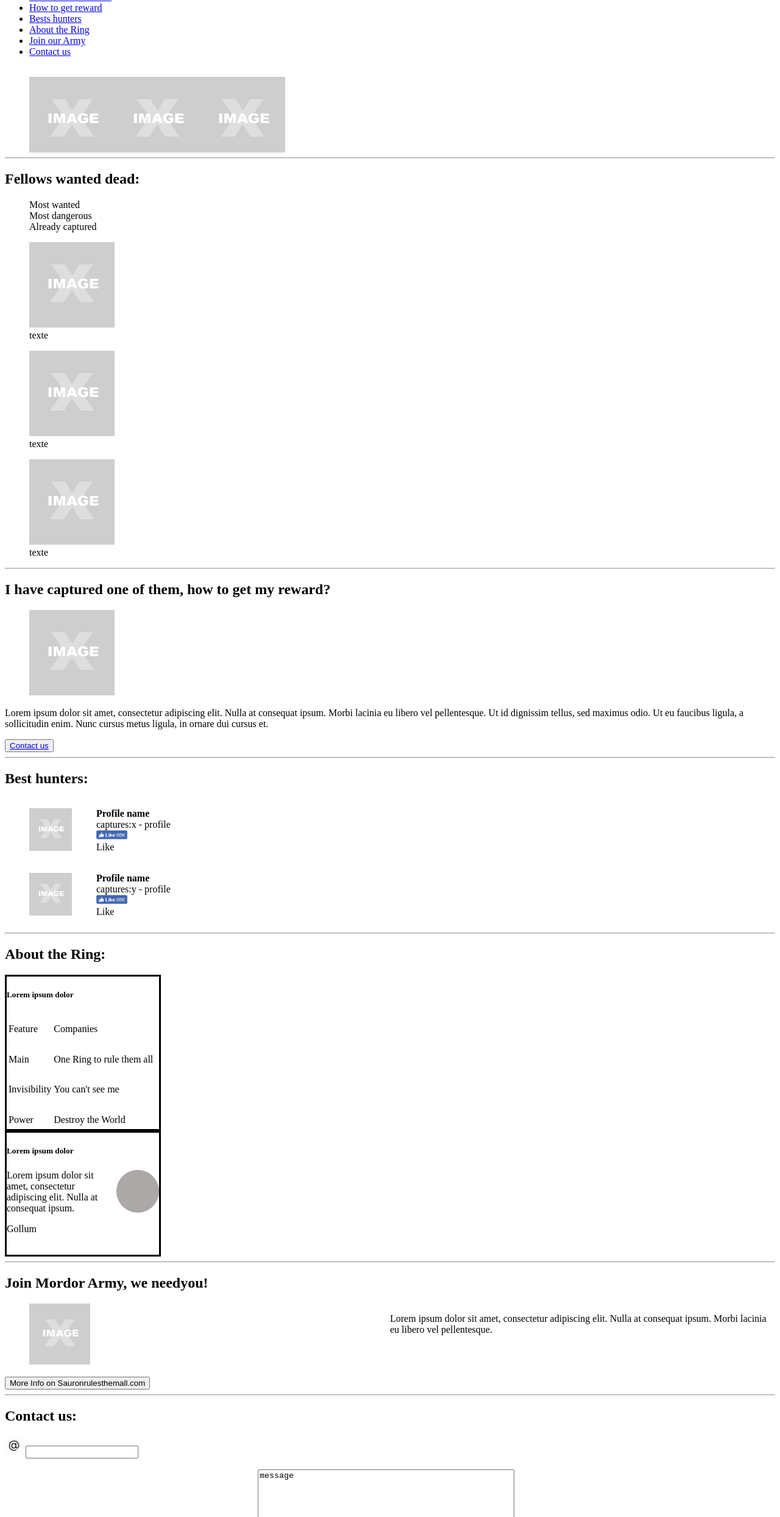
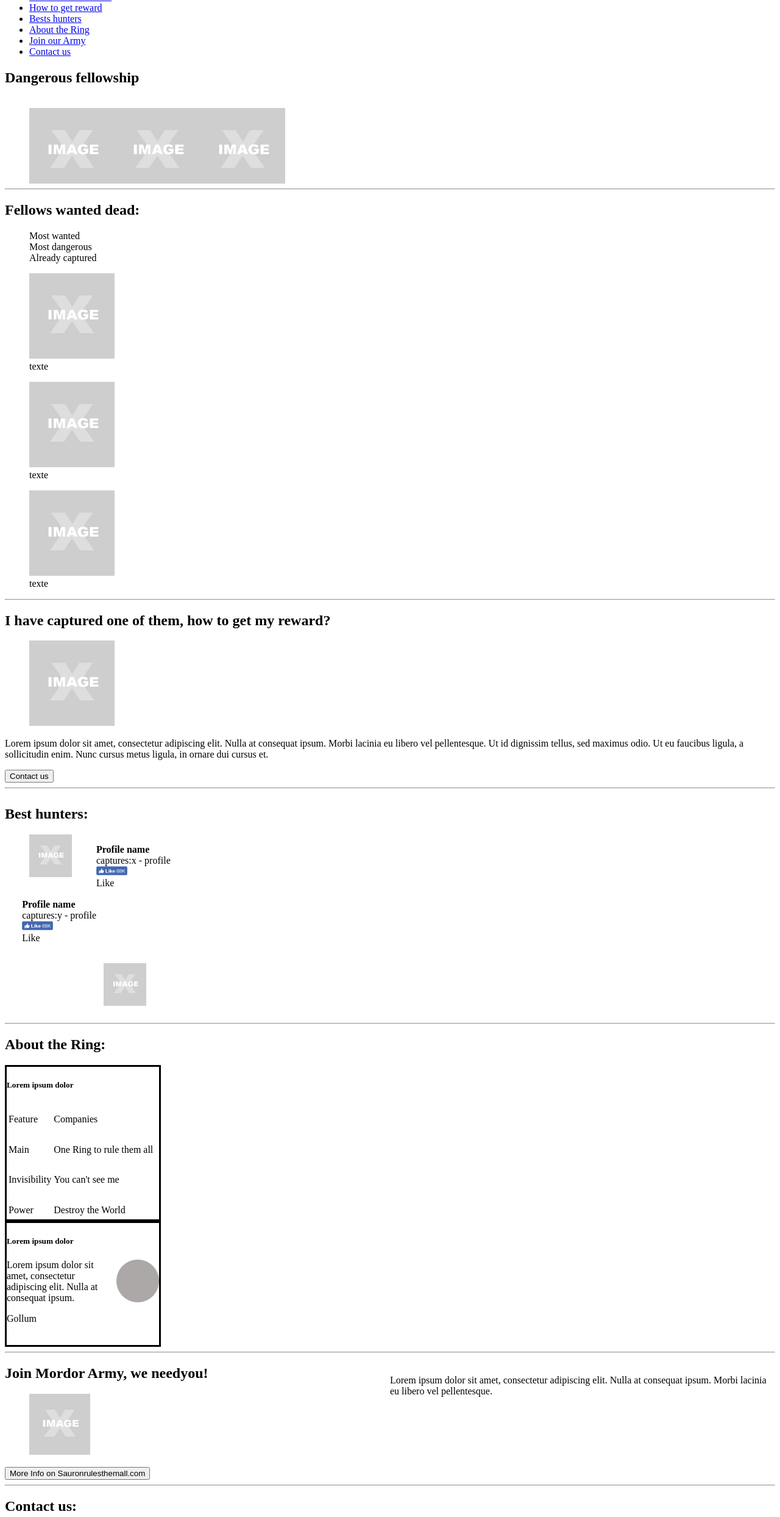
Before and after one commit to amaurylebouteux/amaury, a plain HTML site: page findtheprecious.html in a window 1280 px wide. Shown: the part 70-2557 px from the top of the page at 61% size. Drawn offline with Linux system fonts and the light colour scheme.

Commit message:
Update findtheprecious.html

```diff
--- a/findtheprecious.html
+++ b/findtheprecious.html
@@ -1,10 +1,10 @@
 <!DOCTYPE html>
 <!--Je me suis juste autorisé le minimum pour que ce soit lisible... -->
-<html>
+<html lang="en">
   <head>
     <meta charset="utf-8"/>
     <title>FindthePrecious.com</title>
-    <meta name="viewport" content="width=device-width, user-scalable=no">
+    <meta name="viewport" content="width=device-width">
   </head>
   <body>
     <header>
@@ -22,10 +22,10 @@
       	<li><a href="#contactUs">Contact us</a></li></ul>
       </nav>
     </header>
-    <section id="dangerousFellowship">
+	  <section id="dangerousFellowship"><h2>Dangerous fellowship</h2>
     	<article style="height:140px;width:100%;position: relative;overflow:auto;">
     		<div style="width: 150%;position:absolute;margin-left: 0;margin-bottom: 0;">
-    			<figure><img src="img/placeholder.jpg" style="height:140px; width:140px;">
+    			<figure><img src="img/placeholder.jpg" alt="Only Sauron can see it!" style="height:140px; width:140px;">
     				<img src="img/placeholder.jpg" alt="Only Sauron can see it!" style="height:140px;width:140px;float:left">
     				<img src="img/placeholder.jpg" alt="Only Sauron can see it!" style="height:140px;width:140px;float:left">
     			</figure>
@@ -34,6 +34,7 @@
     </section>
     <hr>
     <section id="wantedDead">
+    	<article>
     		<h2>Fellows wanted dead:</h2>
     		<nav>
     			<ul style="list-style: none">
@@ -42,7 +43,7 @@
     				<li>Already captured</li>
     			</ul>
     		</nav>
-    		<article>
+
 		<figure>
 			<img src="img/placeholder.jpg" alt="Only Sauron can see it!" style="height:140px; width:140px;">
 			<figcaption>texte</figcaption>
@@ -71,14 +72,15 @@
     	</figure>
     		<p>Lorem ipsum dolor sit amet, consectetur adipiscing elit. Nulla at consequat ipsum. Morbi lacinia eu libero vel pellentesque. Ut id dignissim tellus, sed maximus odio. Ut eu faucibus ligula, a sollicitudin enim. Nunc cursus metus ligula, in ornare dui cursus et.
 			</p>
-			<button><a href="#contactUs">Contact us</a></button>
+			<button>Contact us</button>
     </section>
 
     <hr>
 
     <section id="bestsHunters">
+
+    	<article style="display: inline-block;">
 		<h2>Best hunters:</h2>
-    	<article style="display: inline-block;">
     		<aside style="float:right;">
     			<p><strong>Profile name</strong><br/>captures:x - profile<br/>
     			<img src="img/likecount.png" alt="100M" style="height:15px; width: 51px;padding:0px"><br/>
@@ -126,20 +128,21 @@
     	<div style="height: 200px;width: 250px;border-style:solid; border-color: black;">
     		<h5>Lorem ipsum dolor</h5>
     		<aside style="float:right;"><img src="img/round.png" alt="Only Sauron can see it!" style ="height:70px;width:70px;"></aside>
-    		<article><p style="width: 200px">Lorem ipsum dolor sit amet, consectetur adipiscing elit. Nulla at consequat ipsum.</p>
-    		<p>Gollum</p></article>
+    		<div><p style="width: 200px">Lorem ipsum dolor sit amet, consectetur adipiscing elit. Nulla at consequat ipsum.</p>
+    		<p>Gollum</p></div>
     	</div>
 
     </section>
     <hr>
     <section id="joinArmy">
-    	<h2>Join Mordor Army, we needyou!</h2>
+
     	<aside style="float:right;width:50%">
     		<p>Lorem ipsum dolor sit amet, consectetur adipiscing elit. Nulla at consequat ipsum. Morbi lacinia eu libero vel pellentesque.
     		</p>
     	</aside>
     	<article>
-    		<figure><img src="img/placeholder.jpg" style ="height:100px;width:100px;"></figure>
+		<h2>Join Mordor Army, we needyou!</h2>
+    		<figure><img src="img/placeholder.jpg" alt="Only Sauron can see it!" style ="height:100px;width:100px;"></figure>
     	</article>
     	<button>More Info on Sauronrulesthemall.com</button>
     </section>
```
Lines whose indentation alone changed are shown as unchanged.
